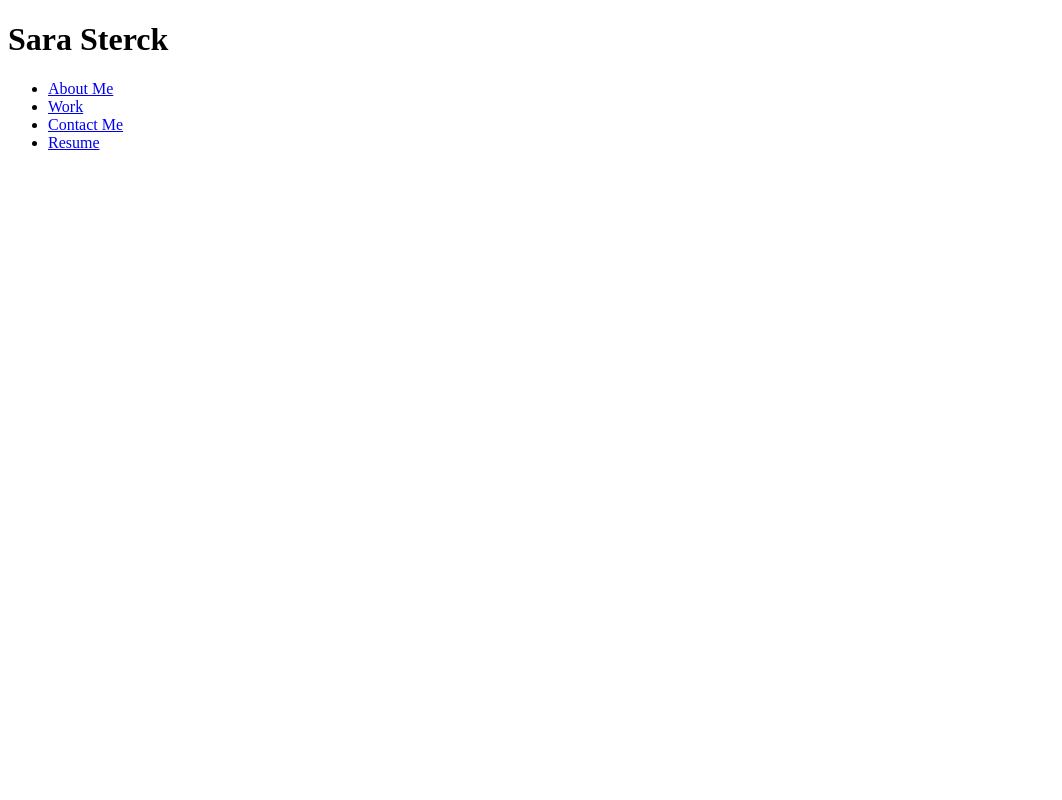
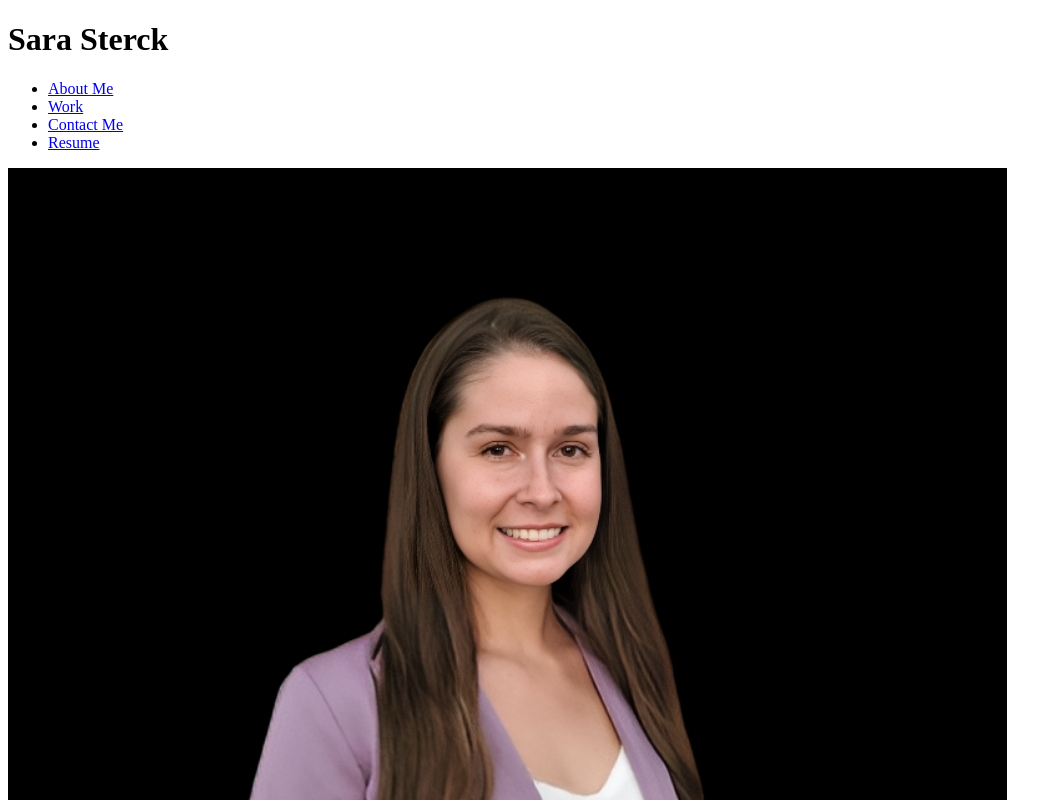
Before and after one commit to sasterck/neoport, a plain HTML site: page index.html in a window 1280 px wide. Shown: the top 800 px of the page, without its empty margins (0-1062 px from the left). Drawn offline with Linux system fonts and the light colour scheme.

Commit message:
added pic

```diff
--- a/index.html
+++ b/index.html
@@ -27,8 +27,11 @@
             </ul>
         </nav>
     </header>
+    <section class="me">
+        <img src="./assets/Screenshot_20220915_125445.jpg" alt="Sara Sterck"
+    </section>
     <section id="about">
-
+        <!-- Put about me paragraph here -->
     </section>
 
 
```
